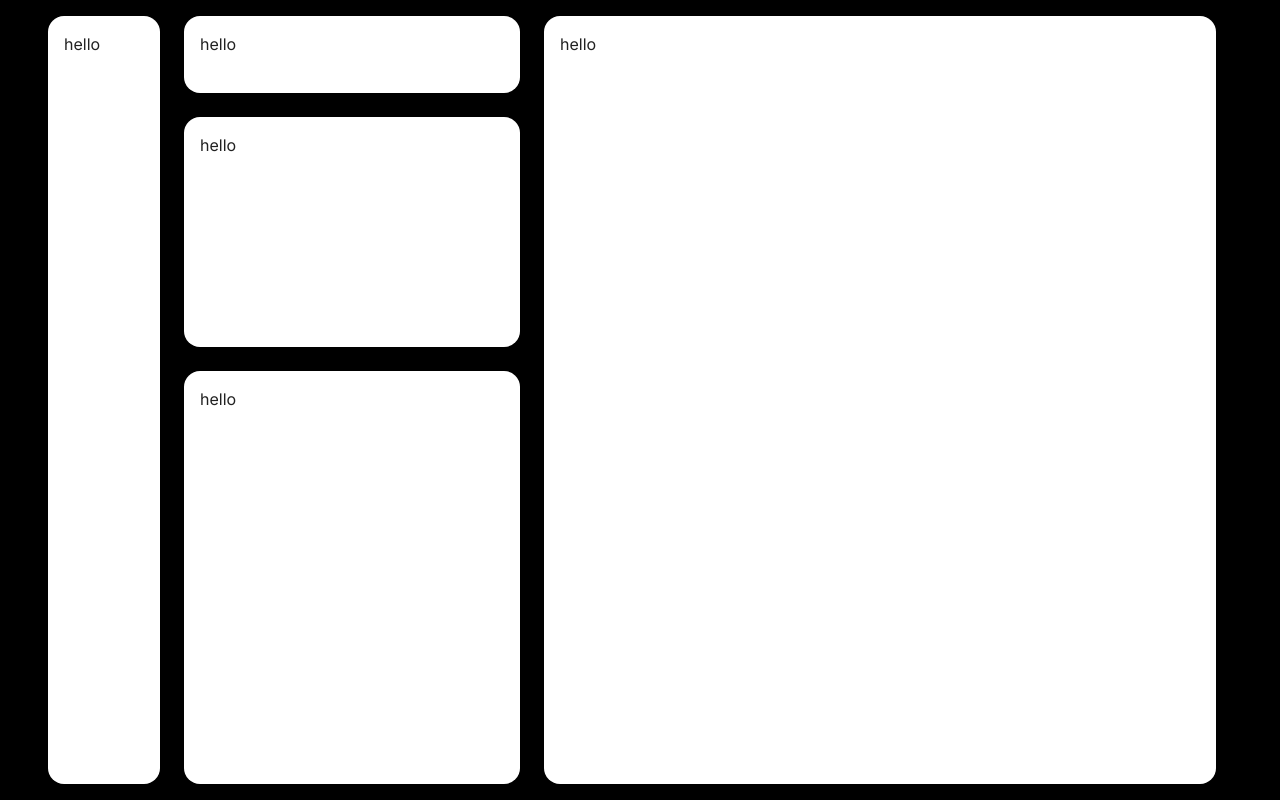
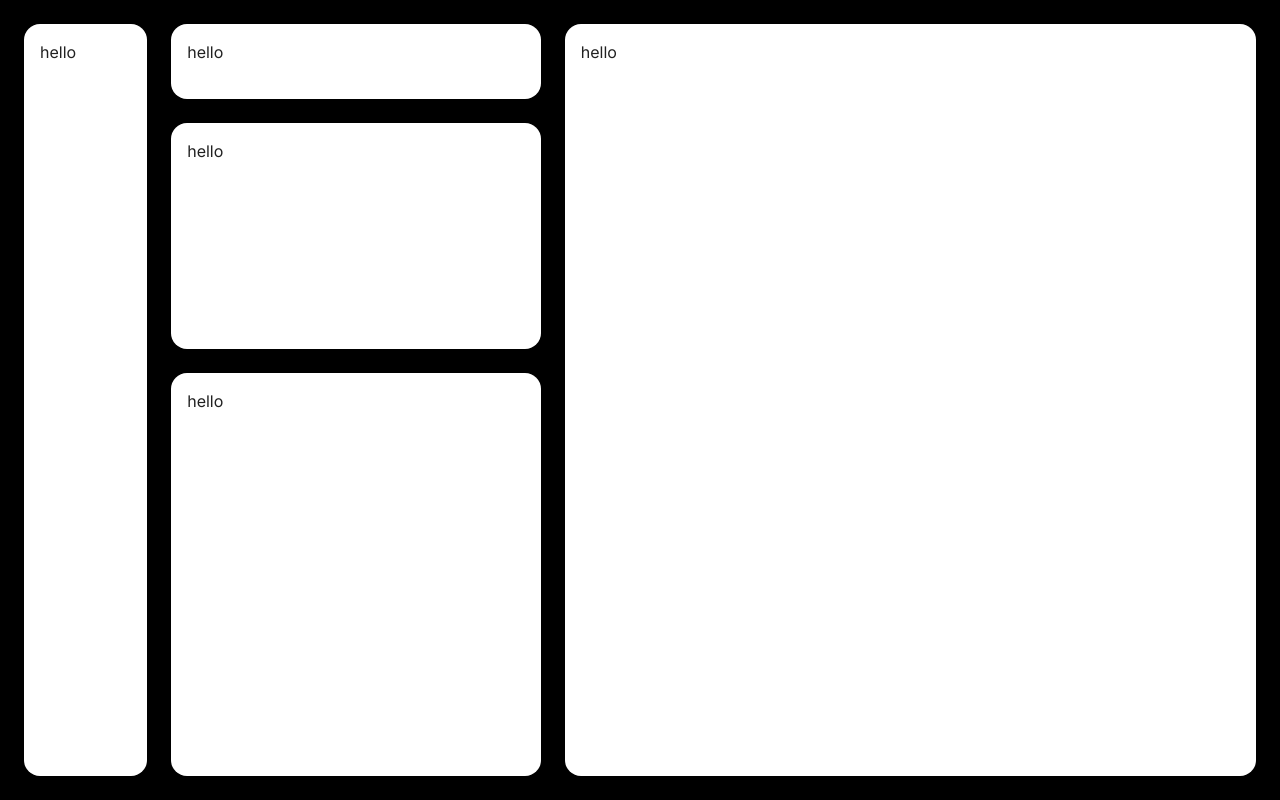
Before and after one commit to Haris-Waqar/chat-app, a Next.js app in the folder frontend/: page /chat in a window 1280 px wide. Built offline with nearby package versions, Linux system fonts and the light colour scheme.

Commit message:
Refac: Fixed the cards

```diff
--- a/frontend/src/app/chat/page.js
+++ b/frontend/src/app/chat/page.js
@@ -19,15 +19,15 @@ const drawerWidth = 300;
 export default function PermanentDrawerLeft() {
   return (
     <>
-      <Container sx={{ height: "100%", mx: 1, pl: 0 }}>
+      {/* <Container sx={{ height: "100%", width: "100%", mx: 1, pl: 0 }} > */}
       <Box
         sx={{
           display: "grid",
-            gridTemplateColumns: "10% 30% 60%",
+          gridTemplateColumns: "10% 30% 1fr",
           gridTemplateRows: "10% 30% 1fr",
           gap: 3,
           height: "100%",
-            p: 2,
+          p: 3,
         }}
       >
         {/* The side bar */}
@@ -91,7 +91,7 @@ export default function PermanentDrawerLeft() {
           hello
         </Paper>
       </Box>
-      </Container>
+      {/* </Container> */}
     </>
   );
 }
```
Lines whose indentation alone changed are shown as unchanged.
